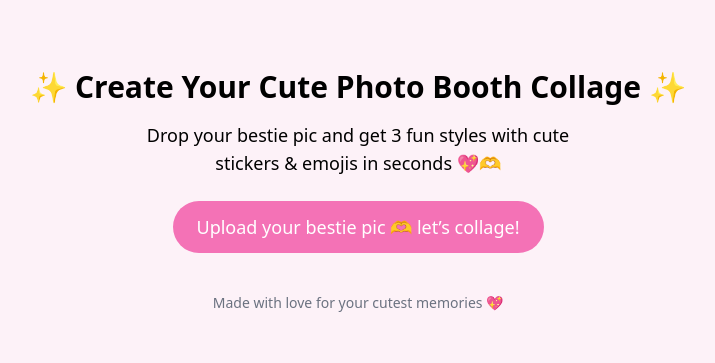
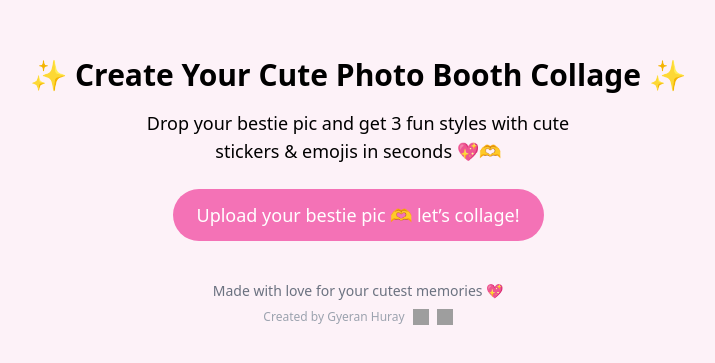
Before and after one commit to gyeranhuray/photo-booth-landing, a plain HTML site: page index.html in a window 1280 px wide. Shown: the part 209-572 px from the top of the page, without its empty margins (282-997 px from the left). Drawn offline with nearby package versions, Linux system fonts and the light colour scheme; grey boxes are pictures that could not be loaded.

Commit message:
Add files via upload

```diff
--- a/index.html
+++ b/index.html
@@ -5,6 +5,7 @@
     <meta name="viewport" content="width=device-width, initial-scale=1.0" />
     <title>Cute Photo Booth Collage ✨</title>
     <script src="https://cdn.tailwindcss.com"></script>
+    <script src="https://unpkg.com/feather-icons"></script>
   </head>
   <body class="bg-pink-50 flex flex-col items-center justify-center min-h-screen text-center p-8">
     <h1 class="text-3xl font-bold mb-4">✨ Create Your Cute Photo Booth Collage ✨</h1>
@@ -21,5 +22,23 @@
     </a>
 
     <p class="mt-10 text-sm text-gray-500">Made with love for your cutest memories 💖</p>
+
+    <div class="mt-2 flex items-center space-x-2 text-xs text-gray-400">
+      <span>Created by Gyeran Huray</span>
+
+      <!-- Threads icon (using Feather icons as placeholder) -->
+      <a href="https://www.threads.com/@gyeran.huray" target="_blank" rel="noopener noreferrer">
+        <img src="https://upload.wikimedia.org/wikipedia/commons/thumb/9/9b/Threads_(app)_logo.svg/2048px-Threads_(app)_logo.svg.png" alt="Threads" class="w-4 h-4" />
+      </a>
+
+      <!-- TikTok icon -->
+      <a href="https://www.tiktok.com/@gyeran.huray" target="_blank" rel="noopener noreferrer">
+        <img src="https://upload.wikimedia.org/wikipedia/commons/0/09/TikTok_logo.svg" alt="TikTok" class="w-4 h-4" />
+      </a>
+    </div>
+
+    <script>
+      feather.replace();
+    </script>
   </body>
 </html>
```
